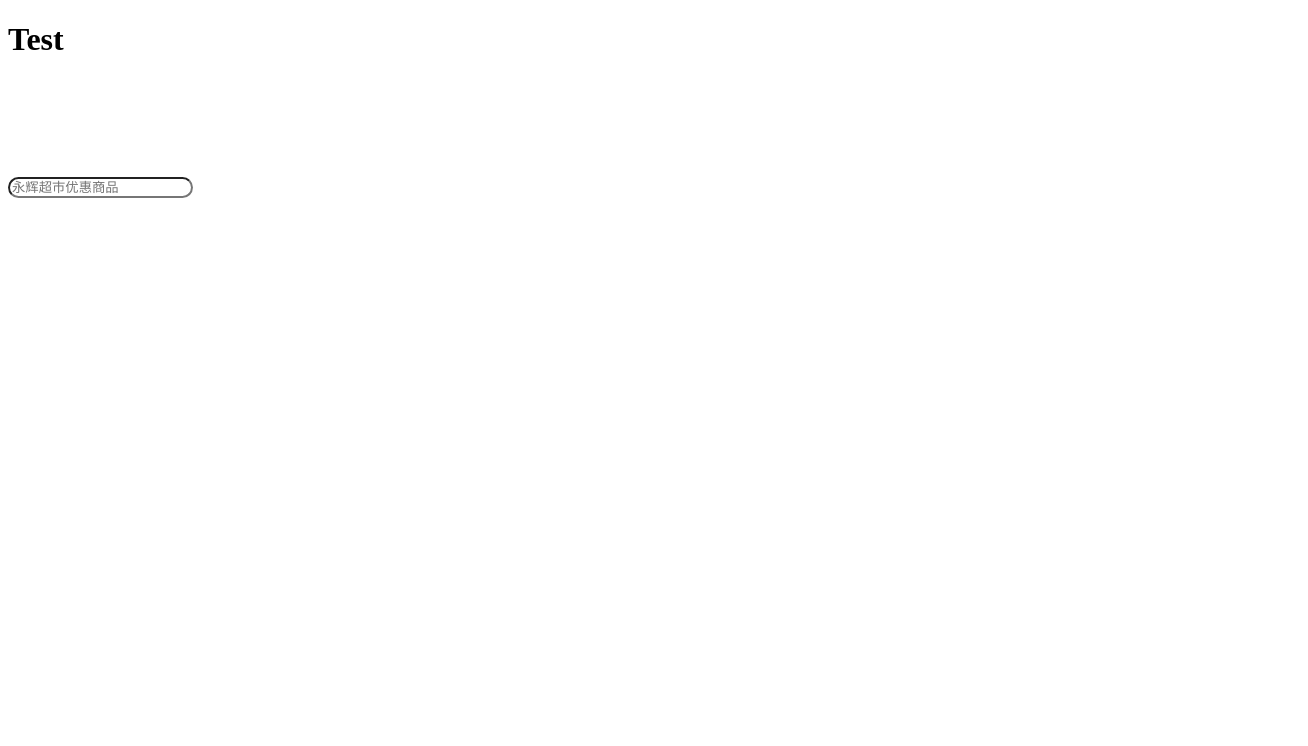
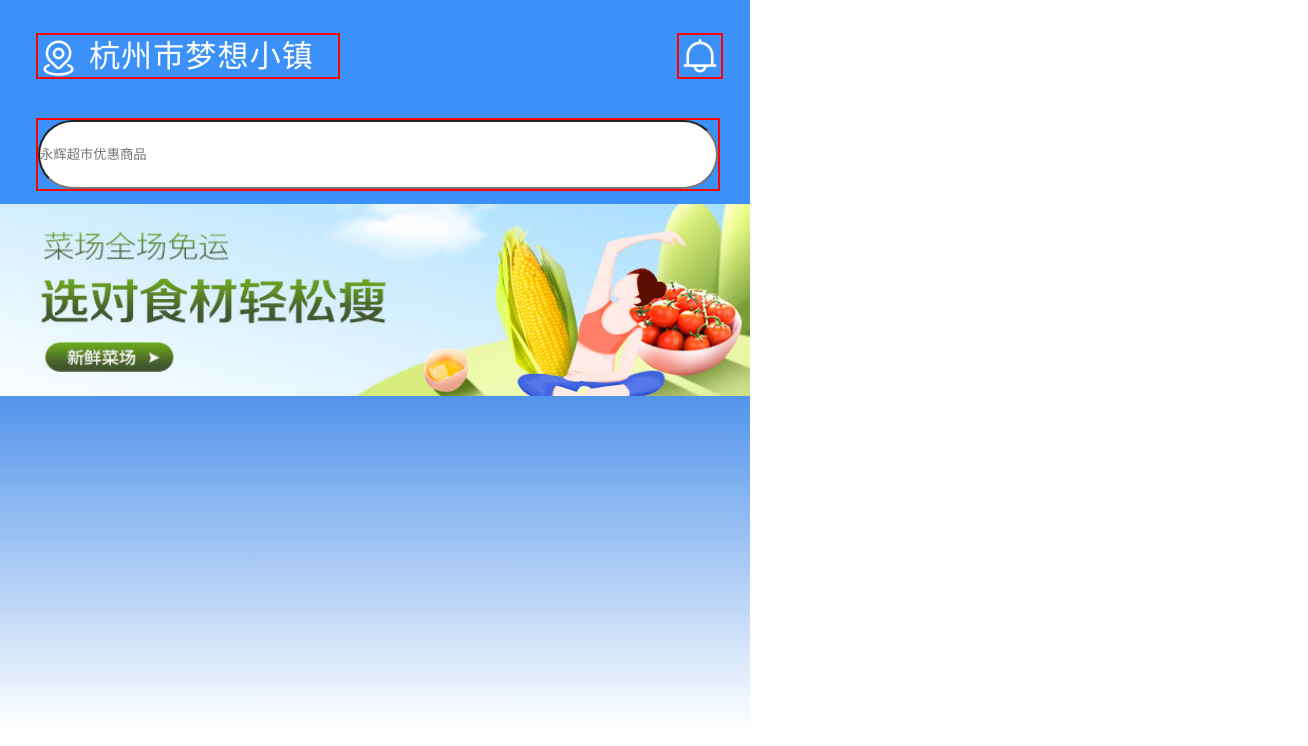
Before and after one commit to sjsjsh73/lanqiao-webproject, a Vue app: page / in a window 1280 px wide. Shown: the top 746 px of the page, 1308 px wide, since content can reach past the window. Built offline with nearby package versions, Linux system fonts and the light colour scheme.

Commit message:
Change 003

```diff
--- a/package.json
+++ b/package.json
@@ -8,6 +8,7 @@
     "lint": "vue-cli-service lint"
   },
   "dependencies": {
+    "@vue/cli": "^5.0.8",
     "axios": "^0.27.2",
     "core-js": "^3.6.5",
     "vue": "^3.0.0"
--- a/src/App.vue
+++ b/src/App.vue
@@ -1,5 +1,4 @@
 <template>
-  <h1>Test</h1>
   <router-view></router-view>
 </template>
 
--- a/src/pages/Home.vue
+++ b/src/pages/Home.vue
@@ -1,8 +1,14 @@
 <template>
-<div class="top-contntent">
+<div class="top-content">
     <div class="location-content">
-        <img id = "location-icon" src="mark/assets/定位.png" alt=" "/>
-        <span id="location-text">杭州市梦想小镇</span>
+        <img
+        id = "location-icon"
+        src="mark/assets/定位.png"
+        alt=" "
+        />
+        <span id="location-text">
+        杭州市梦想小镇
+        </span>
     </div>
     <div class="notice-content">
         <img id="notice-icon" src="mark/assets/消息.png" alt=" "/>
@@ -15,6 +21,15 @@
         />
     </div>
 </div>
+<div class="ad-content">
+        <img id="ad-img" src="@/assets/images/02.jpg" alt=" ">
+</div>
+<div class="menu-content">
+    <ul class="menu-list">
+        <li></li>
+    </ul>
+</div>
+
 </template>
 
 <script>
@@ -24,24 +39,74 @@ export default {
 }
 </script>
 <style>
+* {
+    padding: 0;
+    margin: 0;
+}
 .top-content {
     width: 750px;
     height: 204px;
     background-color: #3B91F8;
 }
 .location-content {
-    position: relative;
-    left: 36px;
-    top: 33px;
+    margin-left: 36px;
+    margin-top: 33px;
+    border: 2px solid red;
+    width: 300px;
+    height: 42px;
+    display: inline-block;
 }
 #location-text {
+    position: relative;
+    bottom: 10px;
     font-family: PingFangSC-Medium;
     font-size: 31px;
     color: #FFFFFF;
     letter-spacing: 1.15px;
+    text-align: justify;
 }
 #search-box {
     background: #FFFFFF;
     border-radius: 34.5px;
 }
+.notice-content {
+    height: 42px;
+    width: 42px;
+    border: 2px solid red;
+    display: inline-block;
+    margin-left: 337px;
+}
+.search-content {
+    margin-top: 37px;
+    height: 69px;
+    width: 680px;
+    border: 2px solid red;
+    text-align: center;
+    margin-left: 36px;
+}
+
+#search-box {
+    background: #FFFFFF;
+    border-radius: 34.5px;
+    display: inline-block;
+    height: 69px;
+    width: 680px;
+
+}
+.ad-content {
+    width: 750px;
+    height: 192px;
+}
+#ad-img {
+    width: 750px;
+    height: 192px;
+}
+.menu-content {
+    background-image: linear-gradient(
+        180deg,
+        #5294EB 0%,
+        #FFFFFF 100%);
+    width: 750px;
+    height: 334px;
+}
 </style>
```
Also changed, not shown: 1 other file (tests, documents, lock files or other folders).
